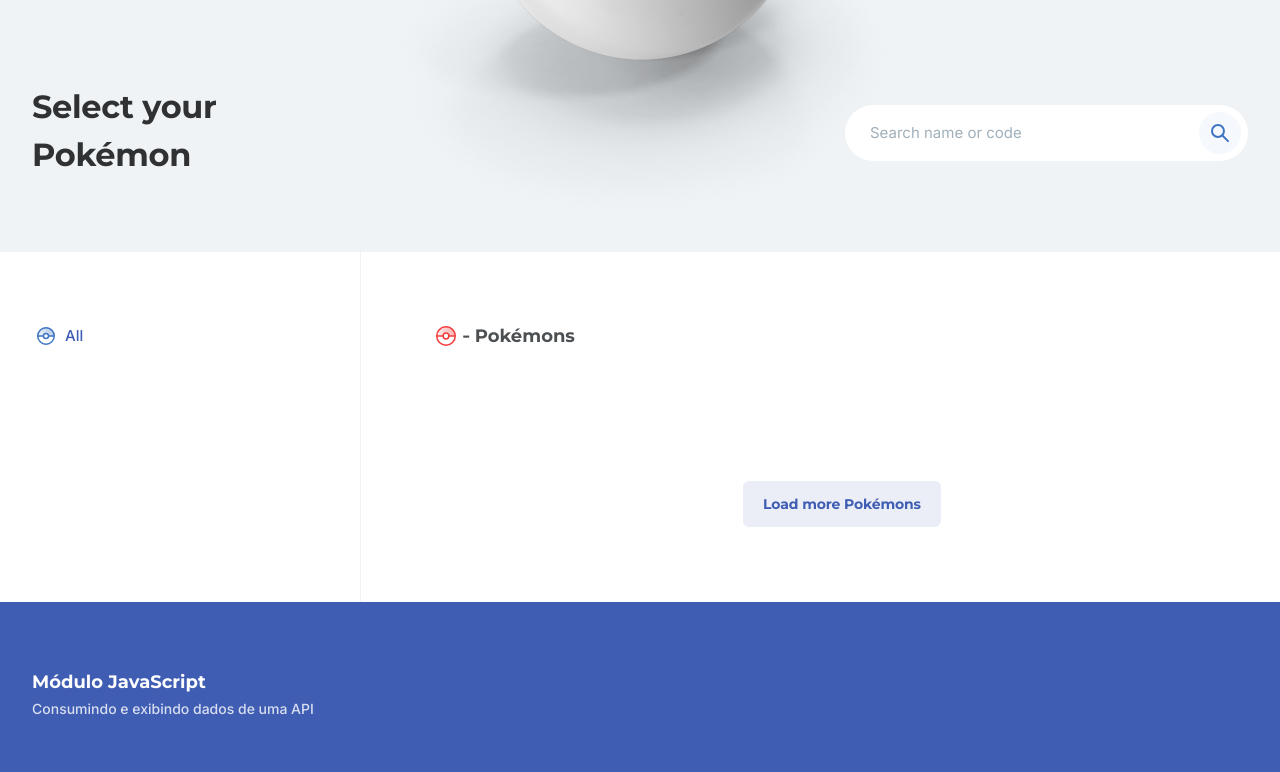
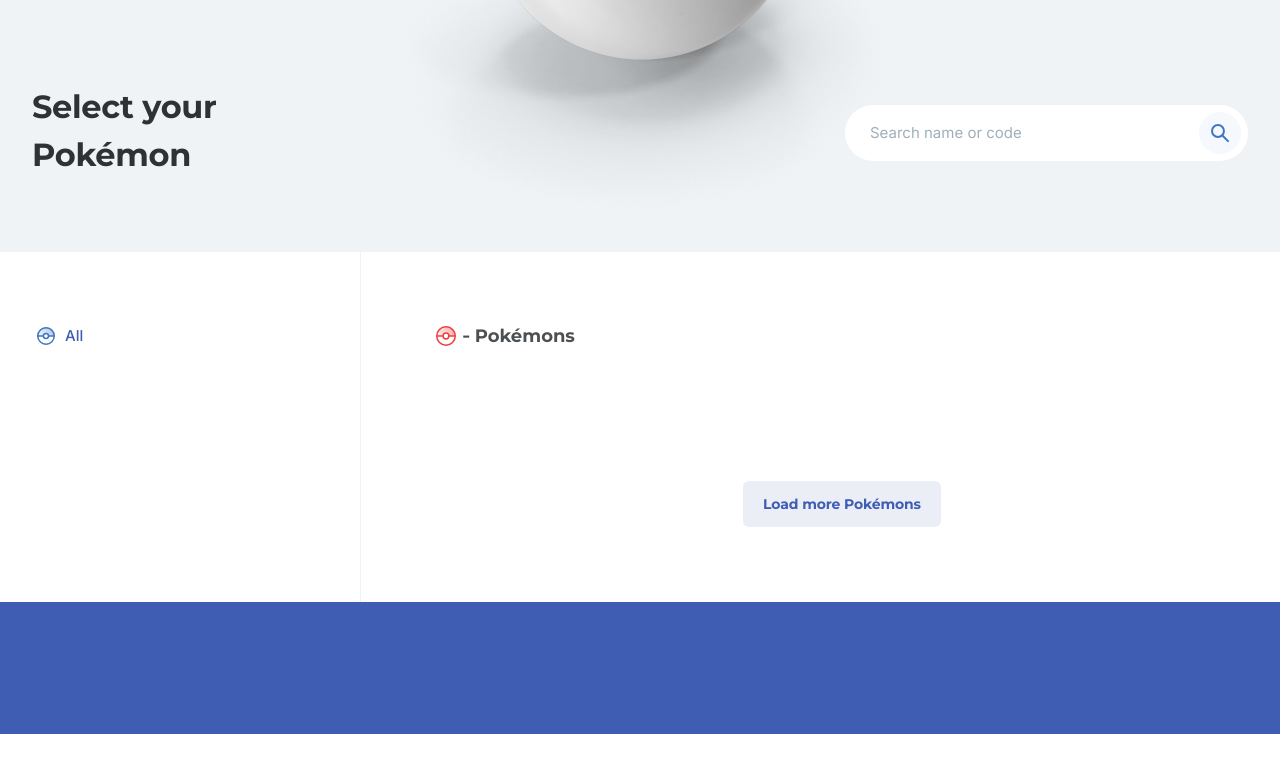
Before and after one commit to Joanderson337/pokemon-api, a website: page index.html in a window 1280 px wide. Shown: the part 742-1514 px from the top of the page. After the commit the page ends 1476 px from the top, so only its background shows below. Drawn offline with Linux system fonts and the light colour scheme; no server answers.

Commit message:
fix: ajuste

```diff
--- a/index.html
+++ b/index.html
@@ -155,10 +155,7 @@
 
   <footer>
     <div class="container">
-      <div class="text">
-        <h3>Módulo JavaScript</h3>
-        <p>Consumindo e exibindo dados de uma API</p>
-      </div>
+
     </div>
   </footer>
 
```
